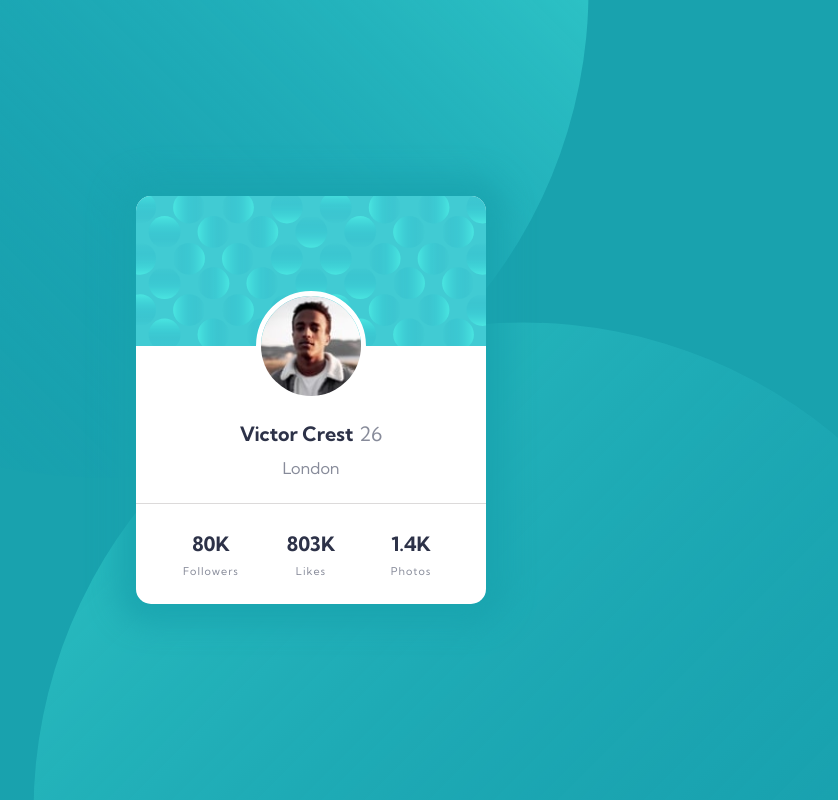
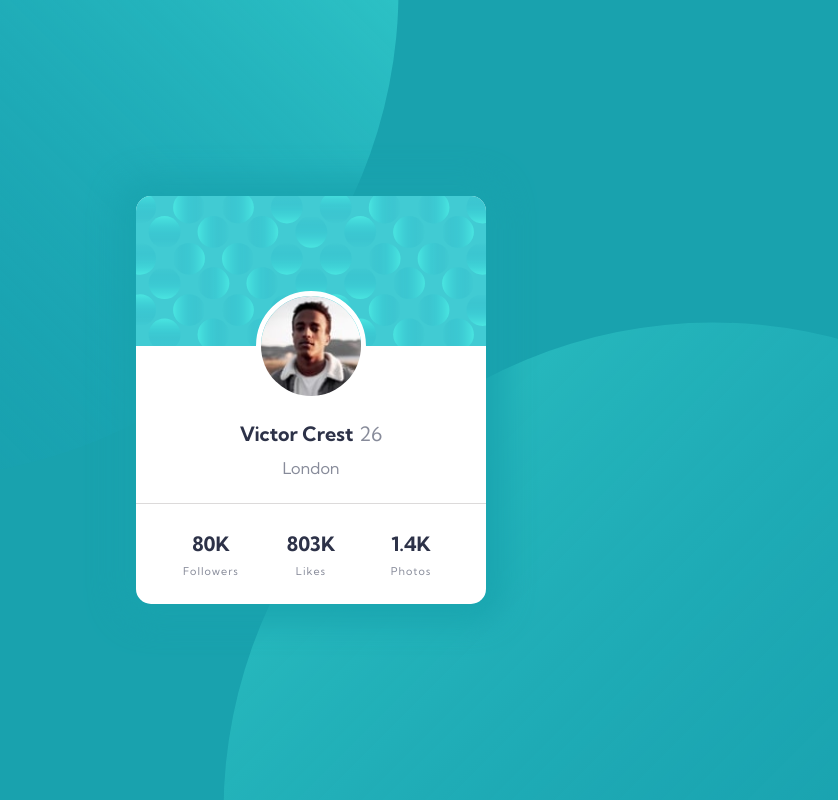
Before and after one commit to Max88-git/profile-card-component, a plain HTML site: page index.html in a window 1280 px wide. Shown: the whole page, without its empty margins (329-1167 px from the left). Drawn offline with Linux system fonts and the light colour scheme.

Commit message:
Adjusted .circles positioning

```diff
--- a/style.css
+++ b/style.css
@@ -130,7 +130,7 @@ body {
 }
 .circles .c1 {
 	top: -500px;
-	left: -60px;
+	left: -250px;
 	max-width: 100%;
 	height: auto;
 	transform: translate(-100px, -50px);
@@ -138,7 +138,7 @@ body {
 
 .circles .c2 {
 	bottom: -500px;
-	right: -60px;
+	right: -250px;
 	max-width: 100%;
 	height: auto;
 	transform: translate(100px, 50px);
```
